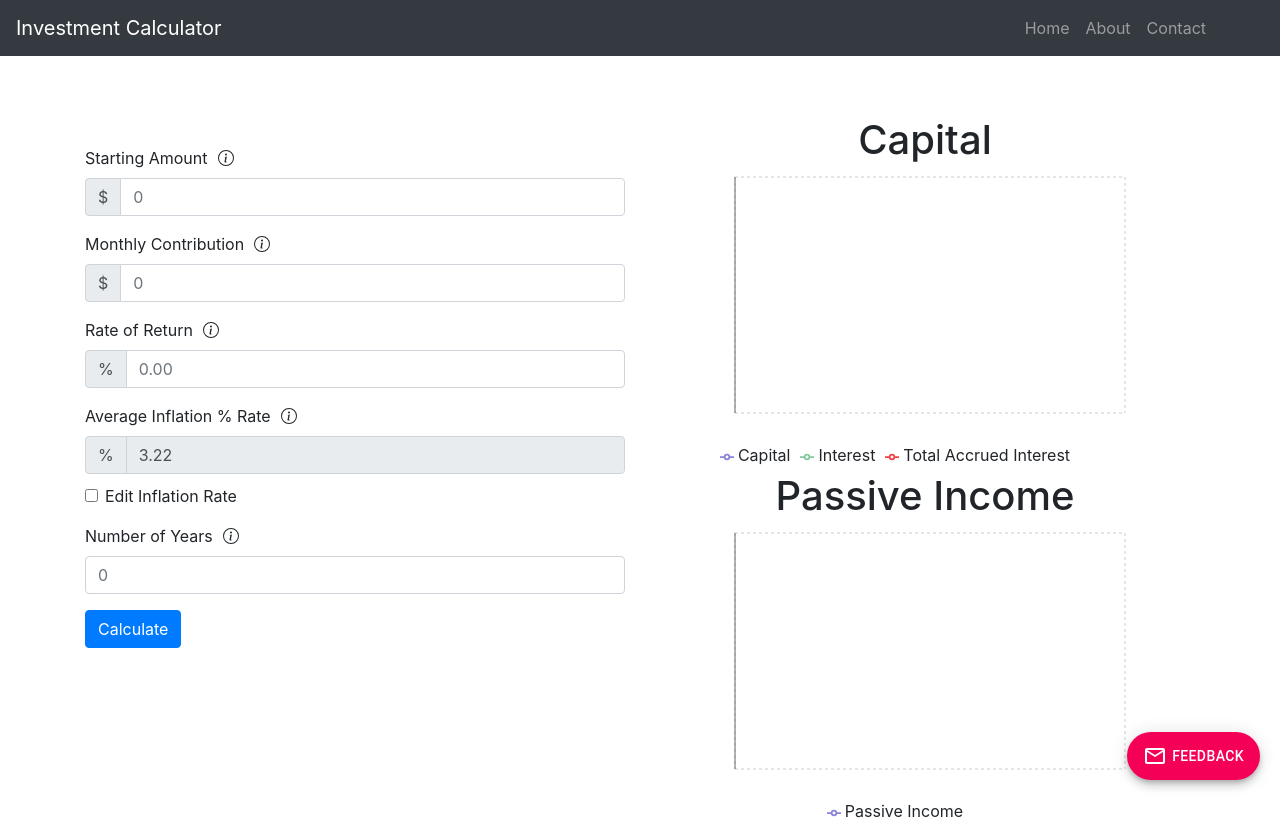
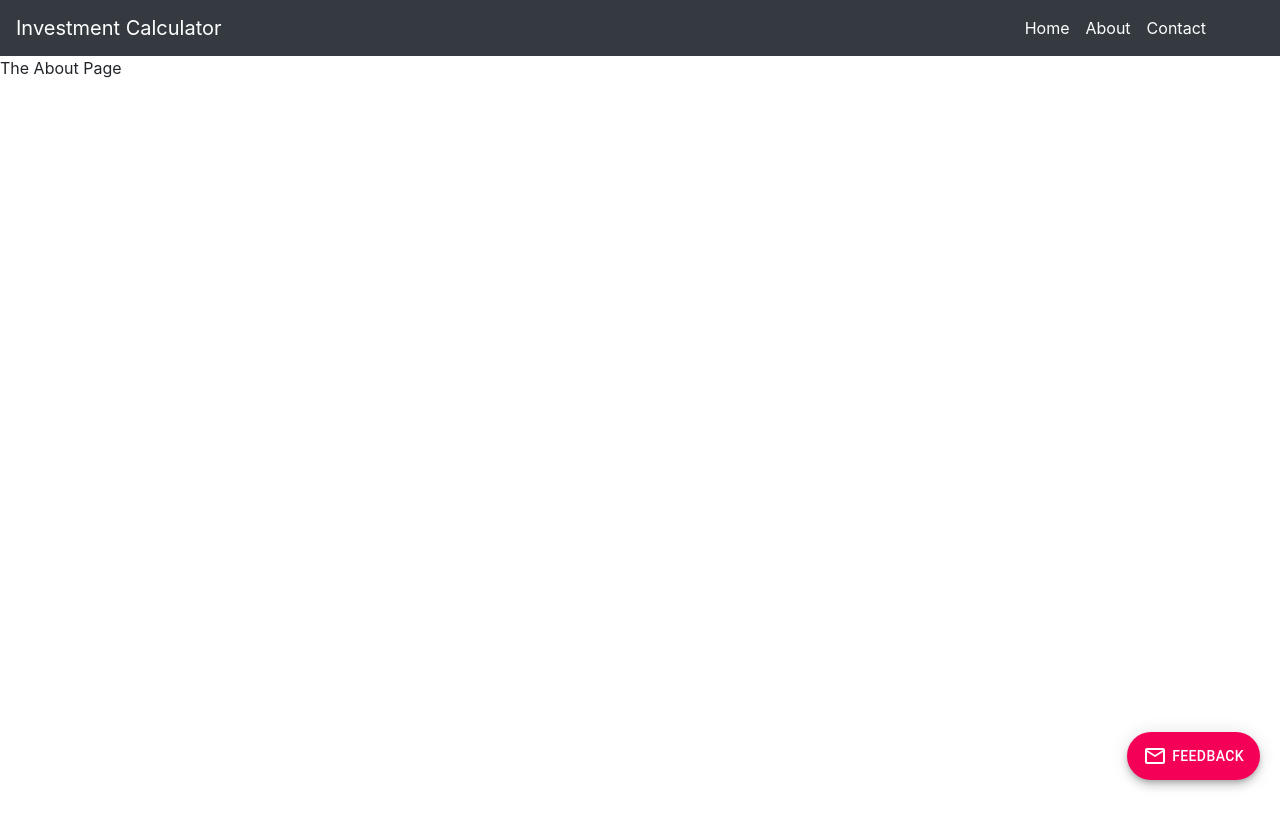
Before and after one commit to scottgibson21/investment-calculator, a React (Create React App) app: page /about in a window 1280 px wide. After the commit the page ends 800 px from the top, so only its background shows below. Built offline with nearby package versions, Linux system fonts and the light colour scheme.

Commit message:
feat: add react router

```diff
--- a/package.json
+++ b/package.json
@@ -15,6 +15,7 @@
     "react-bootstrap-icons": "^1.0.2-alpha3",
     "react-dom": "^16.13.1",
     "react-redux": "^7.2.0",
+    "react-router-dom": "^5.2.0",
     "react-scripts": "3.4.1",
     "recharts": "^1.8.5",
     "redux": "^4.0.5"
--- a/src/App.js
+++ b/src/App.js
@@ -3,14 +3,23 @@ import "./App.css";
 import Navigation from "./components/Navigation";
 import Dashboard from "./components/Dashboard";
 import FeedbackButton from "./components/FeedbackButton";
+import About from "./components/About";
+import Contact from "./components/Contact";
+import { BrowserRouter as Router, Route } from "react-router-dom";
 
 function App() {
   return (
-    <div>
-      <Navigation />
-      <Dashboard />
-      <FeedbackButton />
-    </div>
+    <Router>
+      <div>
+        <Navigation />
+        <div>
+          <Route path="/" exact component={Dashboard} />
+          <Route path="/about" component={About} />
+          <Route path="/contact" component={Contact} />
+        </div>
+        <FeedbackButton />
+      </div>
+    </Router>
   );
 }
 
--- /dev/null
+++ b/src/components/About.js
@@ -0,0 +1,7 @@
+import React from "react";
+
+function About() {
+  return <div>The About Page</div>;
+}
+
+export default About;
--- /dev/null
+++ b/src/components/Contact.js
@@ -0,0 +1,7 @@
+import React from "react";
+
+function Contact() {
+  return <div>The Contact Page</div>;
+}
+
+export default Contact;
--- a/src/components/Navigation.js
+++ b/src/components/Navigation.js
@@ -1,7 +1,7 @@
 import React from "react";
 import Nav from "react-bootstrap/Nav";
 import NavBar from "react-bootstrap/Navbar";
-import NavDropdown from "react-bootstrap/NavDropDown";
+import { Link } from "react-router-dom";
 
 export default function Navigation() {
   return (
@@ -11,15 +11,34 @@ export default function Navigation() {
       </div>
       <Nav activeKey="/home" style={{ marginRight: 50 }}>
         <Nav.Item>
-          <Nav.Link eventKey="link-1">Home</Nav.Link>
+          <Nav.Link eventKey="link-1">
+            <Link to="/" style={styles.link}>
+              Home
+            </Link>
+          </Nav.Link>
         </Nav.Item>
         <Nav.Item>
-          <Nav.Link eventKey="link-2">About</Nav.Link>
+          <Nav.Link eventKey="link-2">
+            <Link to="/about" style={styles.link}>
+              About
+            </Link>
+          </Nav.Link>
         </Nav.Item>
         <Nav.Item>
-          <Nav.Link eventKey="link-2">Contact</Nav.Link>
+          <Nav.Link eventKey="link-2">
+            <Link to="/contact" style={styles.link}>
+              Contact
+            </Link>
+          </Nav.Link>
         </Nav.Item>
       </Nav>
     </NavBar>
   );
 }
+
+const styles = {
+  link: {
+    color: "white",
+    textDecoration: "none",
+  },
+};
```
Also changed, not shown: 1 other file (tests, documents, lock files or other folders).
